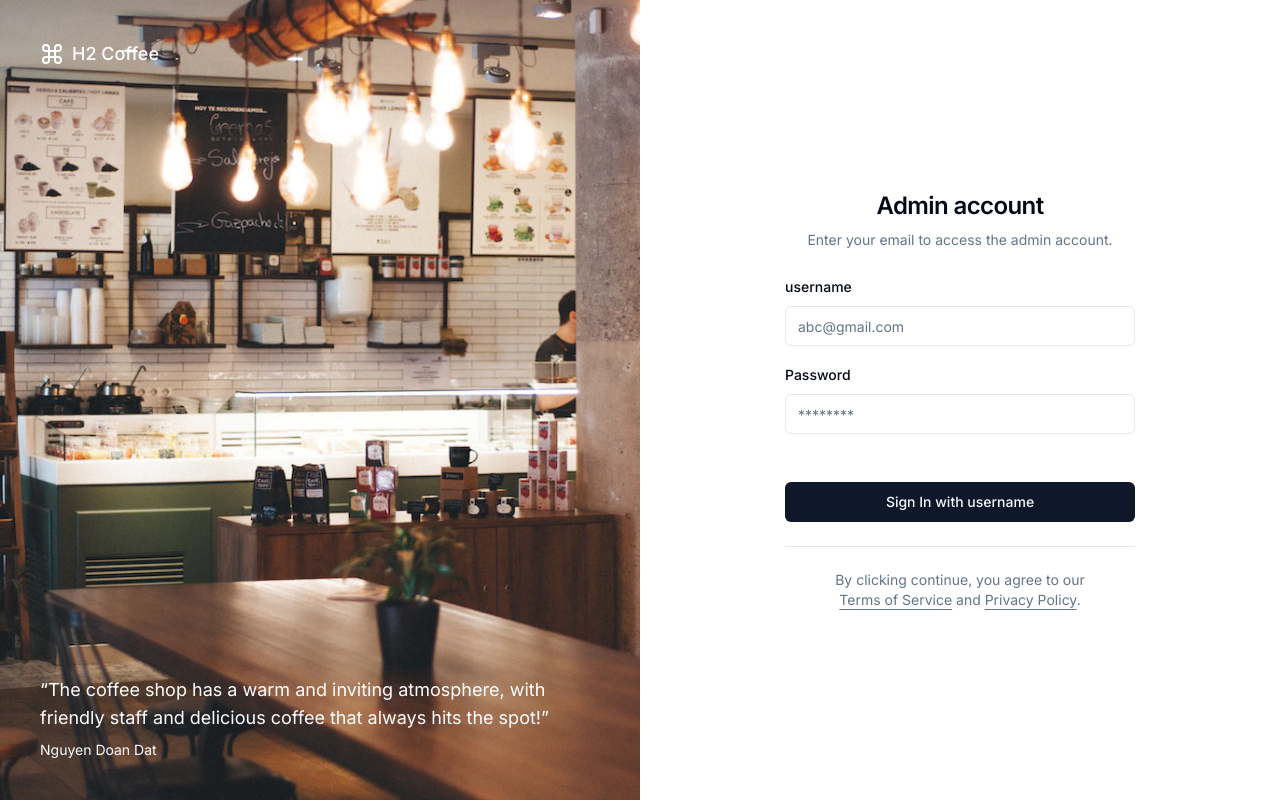
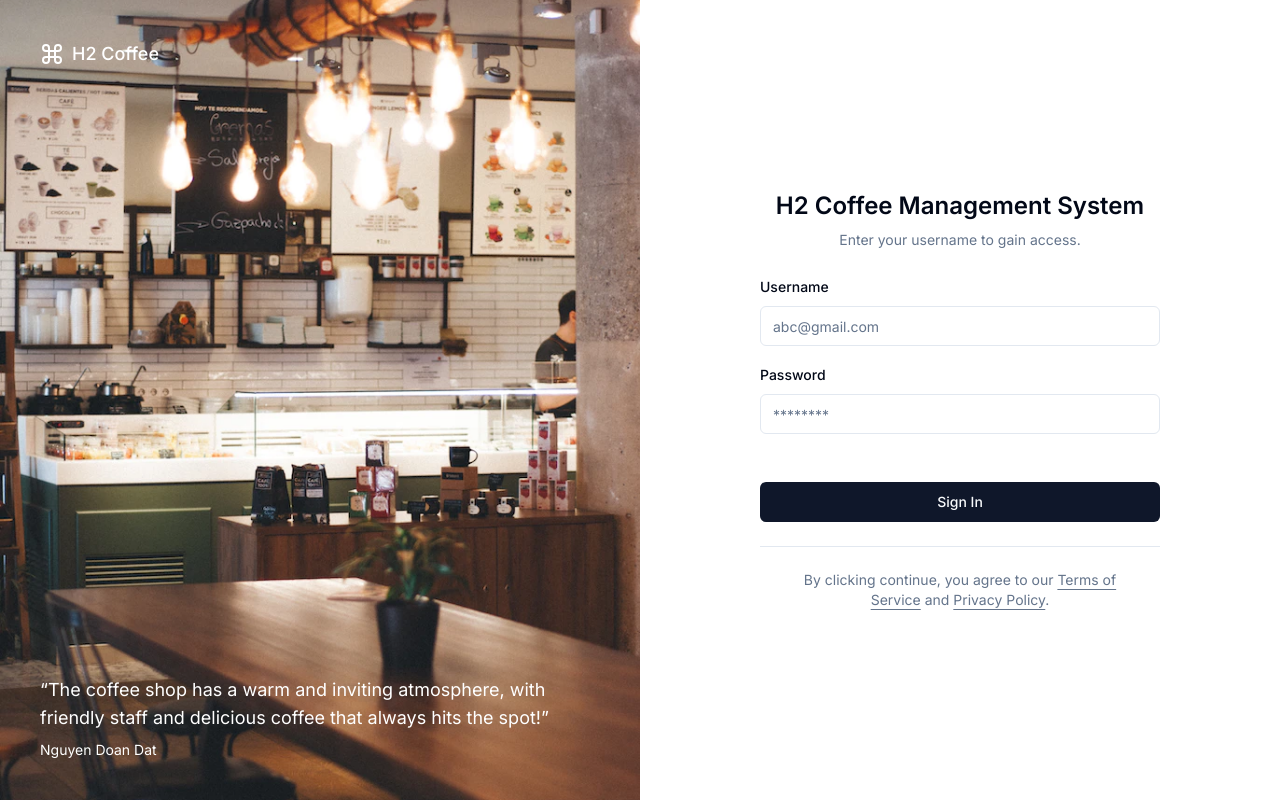
Before and after one commit to pqhung3007/h2-coffee-frontend, a Next.js app: page / in a window 1280 px wide. Built offline with nearby package versions, Linux system fonts and the light colour scheme.

Commit message:
fix: login's loading state and redirected routes

```diff
--- a/api/authen.ts
+++ b/api/authen.ts
@@ -16,5 +16,5 @@ export const getRoleByToken = async (token: string) => {
       },
     }
   );
-  return response.data;
+  return response.data.RoleName;
 };
--- a/app/admin/layout.tsx
+++ b/app/admin/layout.tsx
@@ -1,5 +1,6 @@
 "use client";
 
+import LoadingScreen from "@/components/loading";
 import { MenuItem } from "@/components/menu-item";
 import useAuth from "@/utils/useAuth";
 import {
@@ -29,7 +30,7 @@ export default function RootLayout({
 }) {
   const { isLoading } = useAuth();
   if (isLoading) {
-    return <div>Loading...</div>;
+    return <LoadingScreen />;
   }
 
   return (
--- a/app/page.tsx
+++ b/app/page.tsx
@@ -41,13 +41,13 @@ export default function Home() {
         </div>
       </div>
       <div className="lg:p-8">
-        <div className="mx-auto flex w-full flex-col justify-center space-y-6 sm:w-[350px]">
+        <div className="mx-auto flex w-full flex-col justify-center space-y-6 sm:w-[400px]">
           <div className="flex flex-col space-y-2 text-center">
-            <h1 className="text-2xl font-semibold tracking-tight">
-              Admin account
+            <h1 className="text-2xl font-semibold">
+              H2 Coffee Management System
             </h1>
             <p className="text-sm text-muted-foreground">
-              Enter your email to access the admin account.
+              Enter your username to gain access.
             </p>
           </div>
           <AuthForm />
--- a/app/staff/layout.tsx
+++ b/app/staff/layout.tsx
@@ -2,6 +2,7 @@
 
 import { EmployeeDropdown } from "@/components/employee-dropdown";
 import { EmployeeNav } from "@/components/employee-nav";
+import LoadingScreen from "@/components/loading";
 import useAuth from "@/utils/useAuth";
 import { Inter } from "next/font/google";
 
@@ -19,7 +20,7 @@ export default function RootLayout({
 }) {
   const { isLoading } = useAuth();
   if (isLoading) {
-    return <div>Loading...</div>;
+    return <LoadingScreen />;
   }
 
   return (
--- a/components/auth-form.tsx
+++ b/components/auth-form.tsx
@@ -40,17 +40,19 @@ export default function AuthForm({ className, ...props }: UserAuthFormProps) {
   const router = useRouter();
 
   const { mutate: login, isLoading } = useMutation({
-    mutationFn: (data: z.infer<typeof formSchema>) => {
-      const token = loginUser(data.username, data.password);
+    mutationFn: async (data: z.infer<typeof formSchema>) => {
+      const token = await loginUser(data.username, data.password);
+      localStorage.setItem("coffee_token", token);
       return token;
     },
     onSuccess: async (res) => {
       const role = await getRoleByToken(res);
 
-      if (role !== "Admin") {
-        router.push("/admin/products");
+      if (role === "Admin") {
+        router.push("/admin");
+      } else {
+        router.push("/staff");
       }
-      router.push("/staff");
     },
     onError: (err: Error) => {
       toast({
@@ -75,7 +77,7 @@ export default function AuthForm({ className, ...props }: UserAuthFormProps) {
               name="username"
               render={({ field }) => (
                 <FormItem>
-                  <FormLabel>username</FormLabel>
+                  <FormLabel>Username</FormLabel>
                   <FormControl>
                     <Input placeholder="abc@gmail.com" {...field} />
                   </FormControl>
@@ -100,7 +102,7 @@ export default function AuthForm({ className, ...props }: UserAuthFormProps) {
               {isLoading && (
                 <Icons.spinner className="mr-2 h-4 w-4 animate-spin" />
               )}
-              Sign In with username
+              Sign In
             </Button>
           </div>
         </form>
--- /dev/null
+++ b/components/loading.tsx
@@ -0,0 +1,9 @@
+export default function LoadingScreen() {
+  return (
+    <div className="flex items-center justify-center h-screen">
+      <div className="text-4xl font-bold text-gray-600 animate-pulse">
+        Loading...
+      </div>
+    </div>
+  );
+}
--- a/utils/useAuth.ts
+++ b/utils/useAuth.ts
@@ -8,7 +8,7 @@ export default function useAuth() {
   const [isLoading, setIsLoading] = useState(true);
 
   useEffect(() => {
-    const accessToken = localStorage.getItem("Token");
+    const accessToken = localStorage.getItem("coffee_token");
 
     if (!accessToken) {
       router.push("/");
```
